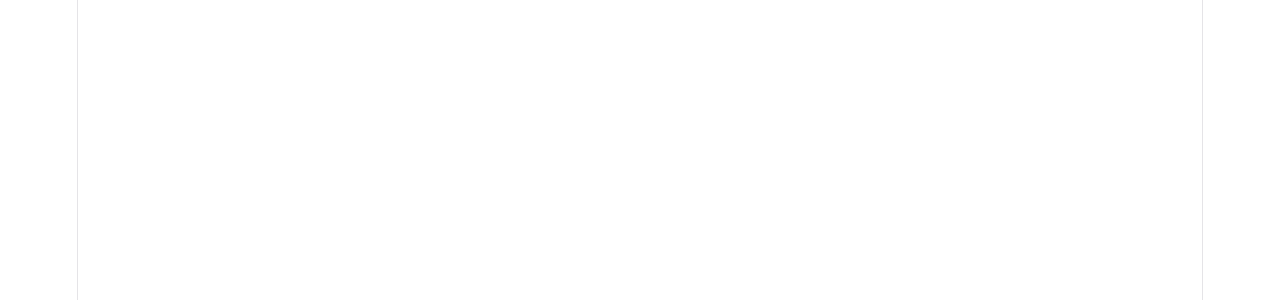
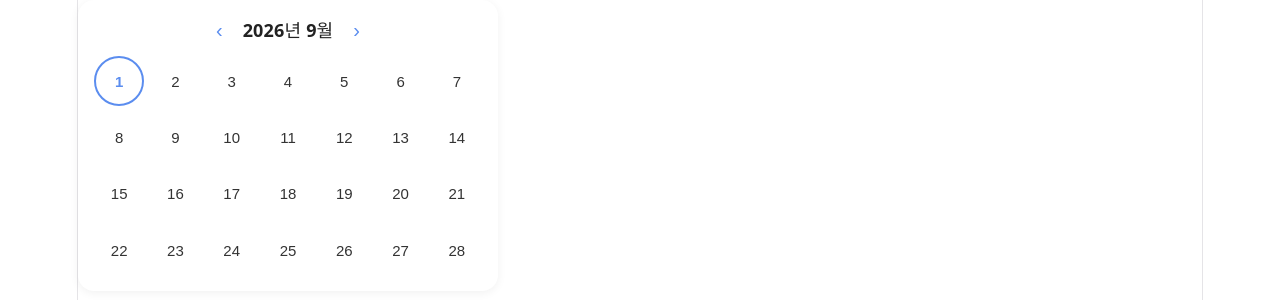
Before and after one commit to taetae0821/React-practice, a React (Vite) app: page /RollingCalendar in a window 1280 px wide. Before the commit this address had no page. Shown: the top 300 px of the page. Built offline with nearby package versions, Linux system fonts and the light colour scheme.

Commit message:
AI를 사용해서 원하는 캘린더 라이브러러를 찾았습니다

```diff
--- a/src/App.jsx
+++ b/src/App.jsx
@@ -3,6 +3,7 @@
 import Signup from './signup.jsx'
 import Settlement from './settlemen.jsx'
 import PromiseMain from './promiseMain.jsx'
+import RollingCalendar from './RollingCalendar.jsx'
 
 function App() {
     return (
@@ -13,6 +14,7 @@
                 <Route path="/signup" element={<Signup />} />
                 <Route path="/settlement" element={<Settlement />} />
                 <Route path="/promiseMain" element={<PromiseMain />} />
+                <Route path="/RollingCalendar" element={<RollingCalendar />} />
             </Routes>
         </BrowserRouter>
     )
--- /dev/null
+++ b/src/RollingCalendar.css
@@ -0,0 +1,117 @@
+.rc-card {
+    background: #fff;
+    border-radius: 16px;
+    padding: 16px;
+    box-shadow: 0 2px 10px rgba(0, 0, 0, 0.06);
+    width: 100%;
+    max-width: 420px;
+    box-sizing: border-box;
+    font-family: inherit;
+}
+
+.rc-header {
+    display: flex;
+    align-items: center;
+    justify-content: center;
+    gap: 12px;
+    margin-bottom: 12px;
+}
+
+.rc-label {
+    font-size: clamp(14px, 4vw, 18px);
+    font-weight: 600;
+    color: #222;
+    white-space: nowrap;
+}
+
+.rc-nav {
+    border: none;
+    background: transparent;
+    cursor: pointer;
+    font-size: clamp(16px, 4vw, 20px);
+    color: #5B8DEF;
+    line-height: 1;
+    padding: 4px 8px;
+}
+
+/* 7열 x 4행(28칸) 고정. minmax(0, 1fr)로 컨테이너가 좁아져도 넘치지 않음 */
+.rc-grid {
+    display: grid;
+    grid-template-columns: repeat(7, minmax(0, 1fr));
+    grid-auto-rows: 1fr;
+    gap: clamp(2px, 1vw, 6px);
+    width: 100%;
+    box-sizing: border-box;
+}
+
+.rc-cell {
+    display: flex;
+    flex-direction: column;
+    align-items: center;
+    justify-content: center;
+    gap: 2px;
+    aspect-ratio: 1 / 1;
+    min-width: 0;
+    border: none;
+    border-radius: 50%;
+    background: transparent;
+    cursor: pointer;
+    padding: 0;
+}
+
+.rc-date {
+    font-size: clamp(11px, 3vw, 15px);
+    color: #333;
+    line-height: 1;
+}
+
+.rc-cell--highlight {
+    background: #FFE9B3;
+}
+
+/* 오늘 날짜: 파란 테두리 링으로 명확하게 표시 (선택 표시와는 구분되게) */
+.rc-cell--today {
+    border: 2px solid #5B8DEF;
+    box-sizing: border-box;
+}
+
+.rc-cell--today .rc-date {
+    font-weight: 700;
+    color: #5B8DEF;
+}
+
+/* 오늘이면서 동시에 선택된 경우: 채워진 배경 + 흰 테두리로 링이 안쪽에 보이게 */
+.rc-cell--today.rc-cell--selected {
+    border-color: #fff;
+    box-shadow: 0 0 0 2px #5B8DEF;
+}
+
+.rc-cell--today.rc-cell--selected .rc-date {
+    color: #fff;
+}
+
+.rc-cell--selected {
+    background: #5B8DEF;
+}
+
+.rc-cell--selected .rc-date {
+    color: #fff;
+}
+
+.rc-dots {
+    display: flex;
+    gap: 2px;
+}
+
+.rc-dot {
+    width: 4px;
+    height: 4px;
+    border-radius: 50%;
+    flex-shrink: 0;
+}
+
+@media (max-width: 360px) {
+    .rc-card {
+        padding: 10px;
+    }
+}
--- /dev/null
+++ b/src/RollingCalendar.jsx
@@ -0,0 +1,110 @@
+import { useState } from 'react';
+import './RollingCalendar.css';
+
+// 항상 정확히 4주(28일)만 보여주는 롤링 캘린더.
+// 요일에 맞춰 정렬하지 않고, 그냥 1일부터 순서대로 28칸을 채운다.
+// 라이브러리 없이 순수 React로 구현 — 이유는 아래 설명 참고.
+
+function startOfMonth(date) {
+    const d = new Date(date);
+    d.setDate(1);
+    d.setHours(0, 0, 0, 0);
+    return d;
+}
+
+function formatYMD(d) {
+    const y = d.getFullYear();
+    const m = String(d.getMonth() + 1).padStart(2, '0');
+    const day = String(d.getDate()).padStart(2, '0');
+    return `${y}-${m}-${day}`;
+}
+
+// events 예시 구조: [{ date: '2026-08-19', color: '#5B8DEF', highlight: true }]
+function RollingCalendar({
+    events = [],
+    stepWeeks = 1,      // '<' '>' 클릭 시 몇 주씩 이동할지
+    weeksToShow = 4,    // 항상 4주 고정 (요청사항)
+    onSelectDate,
+}) {
+    // 이번 달 1일부터 시작 (요일 정렬/앞쪽 빈칸 없이 그냥 1일부터)
+    const [rangeStart, setRangeStart] = useState(() => startOfMonth(new Date()));
+    const [selected, setSelected] = useState(null);
+
+    const totalDays = weeksToShow * 7;
+    const days = Array.from({ length: totalDays }, (_, i) => {
+        const d = new Date(rangeStart);
+        d.setDate(d.getDate() + i);
+        return d;
+    });
+
+    const eventMap = {};
+    events.forEach((e) => {
+        if (!eventMap[e.date]) eventMap[e.date] = [];
+        eventMap[e.date].push(e);
+    });
+
+    const first = days[0];
+    const last = days[days.length - 1];
+    const sameMonth = first.getMonth() === last.getMonth() && first.getFullYear() === last.getFullYear();
+    const headerLabel = sameMonth
+        ? `${first.getFullYear()}년 ${first.getMonth() + 1}월`
+        : `${first.getFullYear()}년 ${first.getMonth() + 1}월 ${first.getDate()}일 - ${last.getMonth() + 1}월 ${last.getDate()}일`;
+
+    function shift(weeks) {
+        setRangeStart((prev) => {
+            const d = new Date(prev);
+            d.setDate(d.getDate() + weeks * 7);
+            return d;
+        });
+    }
+
+    const todayStr = formatYMD(new Date());
+
+    return (
+        <div className="rc-card">
+            <div className="rc-header">
+                <button type="button" className="rc-nav" onClick={() => shift(-stepWeeks)} aria-label="이전">‹</button>
+                <span className="rc-label">{headerLabel}</span>
+                <button type="button" className="rc-nav" onClick={() => shift(stepWeeks)} aria-label="다음">›</button>
+            </div>
+
+            <div className="rc-grid">
+                {days.map((d) => {
+                    const key = formatYMD(d);
+                    const dayEvents = eventMap[key] || [];
+                    const isHighlight = dayEvents.some((e) => e.highlight);
+                    const isToday = key === todayStr;
+                    const isSelected = key === selected;
+
+                    return (
+                        <button
+                            type="button"
+                            key={key}
+                            className={
+                                'rc-cell' +
+                                (isHighlight ? ' rc-cell--highlight' : '') +
+                                (isToday ? ' rc-cell--today' : '') +
+                                (isSelected ? ' rc-cell--selected' : '')
+                            }
+                            onClick={() => {
+                                setSelected(key);
+                                onSelectDate && onSelectDate(key);
+                            }}
+                        >
+                            <span className="rc-date">{d.getDate()}</span>
+                            {dayEvents.length > 0 && (
+                                <span className="rc-dots">
+                                    {dayEvents.slice(0, 3).map((e, i) => (
+                                        <span key={i} className="rc-dot" style={{ background: e.color || '#5B8DEF' }} />
+                                    ))}
+                                </span>
+                            )}
+                        </button>
+                    );
+                })}
+            </div>
+        </div>
+    );
+}
+
+export default RollingCalendar;
--- /dev/null
+++ b/src/promiseMain.css
@@ -0,0 +1,6 @@
+.calendar-container {
+    width: 330px;
+}
+.fc .fc-daygrid-day-frame {
+    min-height: 35px;
+}
--- a/src/promiseMain.jsx
+++ b/src/promiseMain.jsx
@@ -2,6 +2,8 @@
 import FullCalendar from '@fullcalendar/react';
 import dayGridPlugin from '@fullcalendar/daygrid';
 import koLocale from '@fullcalendar/core/locales/ko';
+
+import './promiseMain.css';
 
 function PromiseMain() {
 
@@ -13,13 +15,19 @@
         <div>
             <Link to="">←약속</Link>
 
-            <div style={{ width: '700px', margin: '0 auto' }}>
+            <div className="calendar-container">
                 <FullCalendar
-                plugins={[dayGridPlugin]}
-                initialView="dayGridMonth"
-                events={events}
-                locale={koLocale}
-            />
+                    plugins={[dayGridPlugin]}
+                    initialView="dayGridMonth"
+                    events={events}
+                    locale={koLocale}
+                    height="300px"
+                    headerToolbar={{
+                        left: 'prev',
+                        center: 'title',
+                        right: 'next'
+                    }}
+                />
             </div>
         </div>
     );
```
